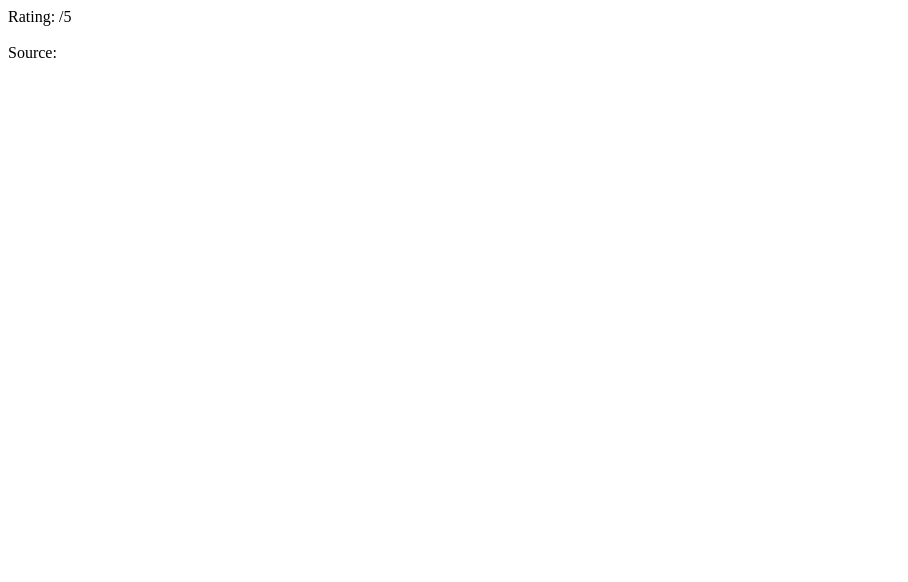
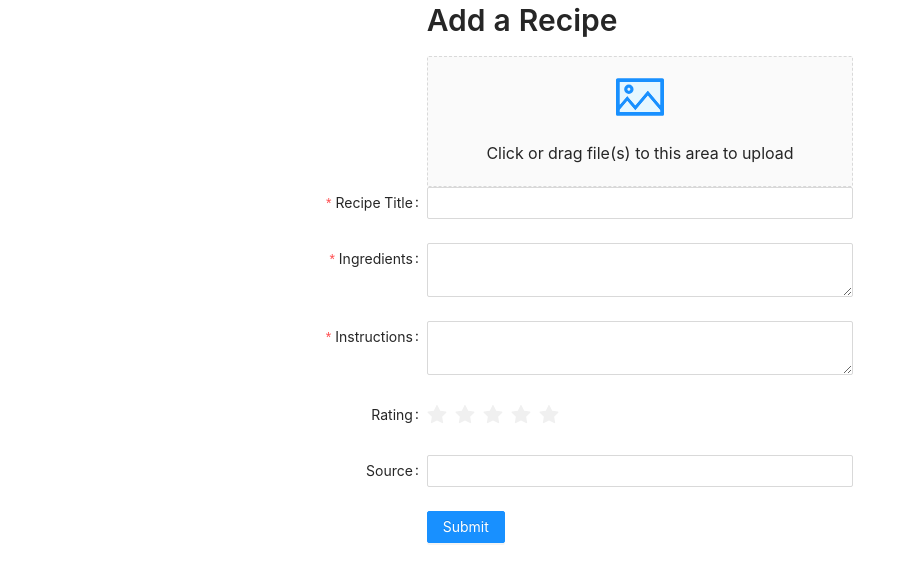
Before and after one commit to conanh/saute, a React (Create React App) app in the folder client/: page /recipes/add in a window 1280 px wide. Shown: the top 582 px of the page, without its empty margins (0-908 px from the left). Built offline with nearby package versions, Linux system fonts and the light colour scheme; no server answers.

Commit message:
Created add recipe form w/ initial styling

```diff
--- a/client/package.json
+++ b/client/package.json
@@ -6,6 +6,7 @@
     "@testing-library/jest-dom": "^4.2.4",
     "@testing-library/react": "^9.5.0",
     "@testing-library/user-event": "^7.2.1",
+    "antd": "^4.7.0",
     "axios": "^0.20.0",
     "react": "^16.13.1",
     "react-dom": "^16.13.1",
--- /dev/null
+++ b/client/src/App.css
@@ -0,0 +1 @@
+@import '~antd/dist/antd.css';
--- a/client/src/App.js
+++ b/client/src/App.js
@@ -2,12 +2,15 @@ import React from 'react';
 import { BrowserRouter, Switch, Route } from 'react-router-dom';
 import RecipeList from './components/RecipeList';
 import Recipe from './components/Recipe';
+import AddRecipe from './components/AddRecipe';
+import './App.css';
 
 function App() {
   return (
     <BrowserRouter>
       <Switch>
         <Route exact path="/recipes" component={RecipeList} />
+        <Route path="/recipes/add" component={AddRecipe} />
         <Route path="/recipes/:id" component={Recipe} />
       </Switch>
     </BrowserRouter>
--- /dev/null
+++ b/client/src/components/AddRecipe.js
@@ -0,0 +1,115 @@
+import React from 'react';
+import { Row, Col, Form, Input, Button, Rate, Typography, Upload, message } from 'antd';
+import { PictureTwoTone } from '@ant-design/icons';
+
+const { Title } = Typography;
+const { TextArea } = Input;
+const { Dragger } = Upload;
+
+const layout = {
+  labelCol: { span: 8 },
+  wrapperCol: { span: 8 },
+};
+const tailLayout = {
+  wrapperCol: { offset: 8, span: 16 },
+};
+
+const draggerProps = {
+  name: 'file',
+  multiple: true,
+  action: 'https://www.mocky.io/v2/5cc8019d300000980a055e76',
+  onChange(info) {
+    const { status } = info.file;
+    if (status !== 'uploading') {
+      console.log(info.file, info.fileList);
+    }
+    if (status === 'done') {
+      message.success(`${info.file.name} file uploaded successfully.`);
+    } else if (status === 'error') {
+      message.error(`${info.file.name} file upload failed.`);
+    }
+  },
+};
+
+function AddRecipe() {
+
+  const onFinish = values => {
+    console.log('Success:', values);
+  };
+
+  const onFinishFailed = errorInfo => {
+    console.log('Failed:', errorInfo);
+  };
+
+  return (
+    <Form
+      {...layout}
+      name="basic"
+      initialValues={{ remember: true }}
+      onFinish={onFinish}
+      onFinishFailed={onFinishFailed}
+    >
+      <Row>
+        <Col span={8} offset={8}>
+          <Title level={2}>Add a Recipe</Title>
+        </Col>
+      </Row>
+      <Row gutter={[0,24]}>
+        <Col span={8} offset={8}>
+          <Dragger {...draggerProps}>
+            <p className="ant-upload-drag-icon">
+              <PictureTwoTone />
+            </p>
+            <p className="ant-upload-text">Click or drag file(s) to this area to upload</p>
+          </Dragger>
+        </Col>
+      </Row>
+
+      <Form.Item
+        className="title"
+        label="Recipe Title"
+        name="title"
+        rules={[{ required: true, message:"A title is required for a recipe."}]}
+      >
+        <Input />
+      </Form.Item>
+      <Form.Item
+        className="ingredients"
+        label="Ingredients"
+        name="ingredients"
+        rules={[{ required: true, message:"Ingredients are required for a recipe."}]}
+      >
+        <TextArea />
+      </Form.Item>
+      <Form.Item
+        className="instructions"
+        label="Instructions"
+        name="instructions"
+        rules={[{ required: true, message:"Instructions are required for a recipe."}]}
+      >
+        <TextArea />
+      </Form.Item>
+      <Form.Item
+        className="rating"
+        label="Rating"
+        name="rating"
+      >
+        <Rate />
+      </Form.Item>
+      <Form.Item
+        className="source"
+        label="Source"
+        name="source"
+      >
+        <Input />
+      </Form.Item>
+      <Form.Item {...tailLayout}>
+        <Button type="primary" htmlType="submit">
+          Submit
+        </Button>
+      </Form.Item>
+
+    </Form>)
+}
+
+export default AddRecipe
```
Also changed, not shown: 1 other file (tests, documents, lock files or other folders).
